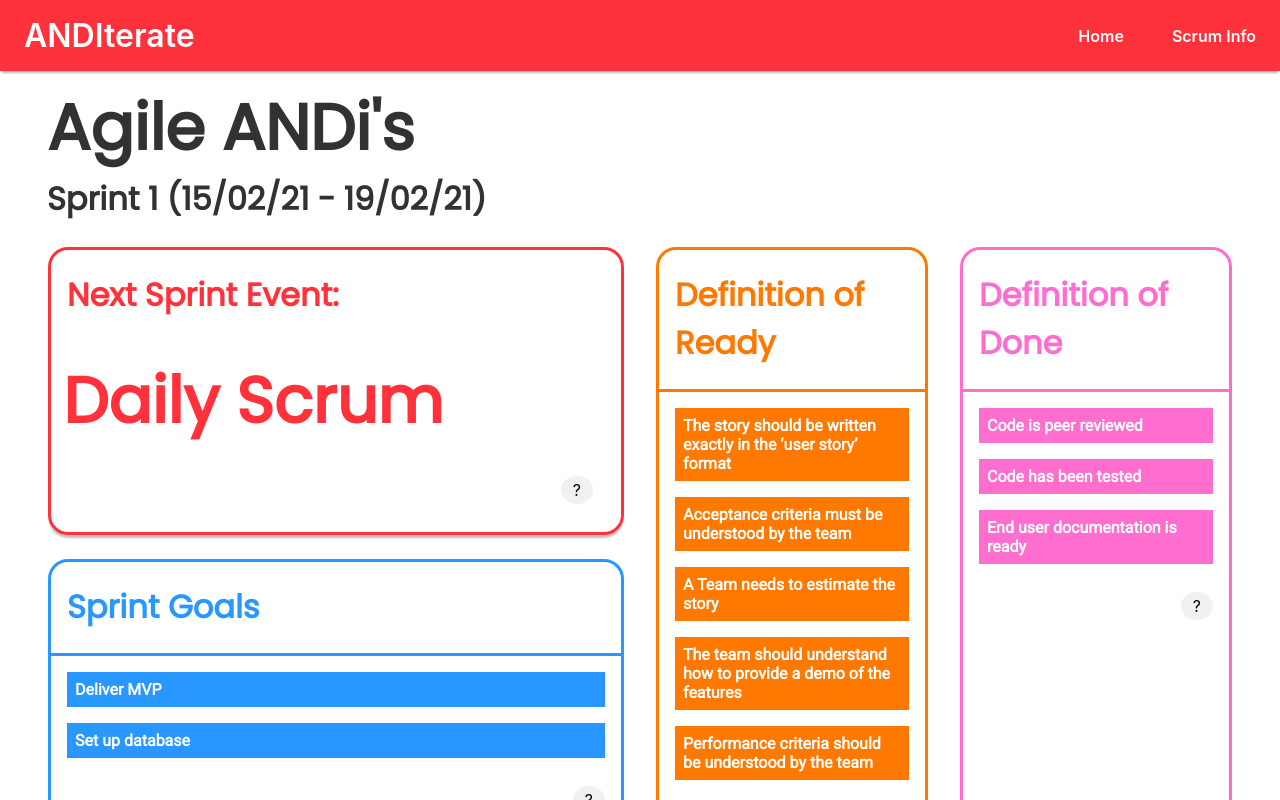
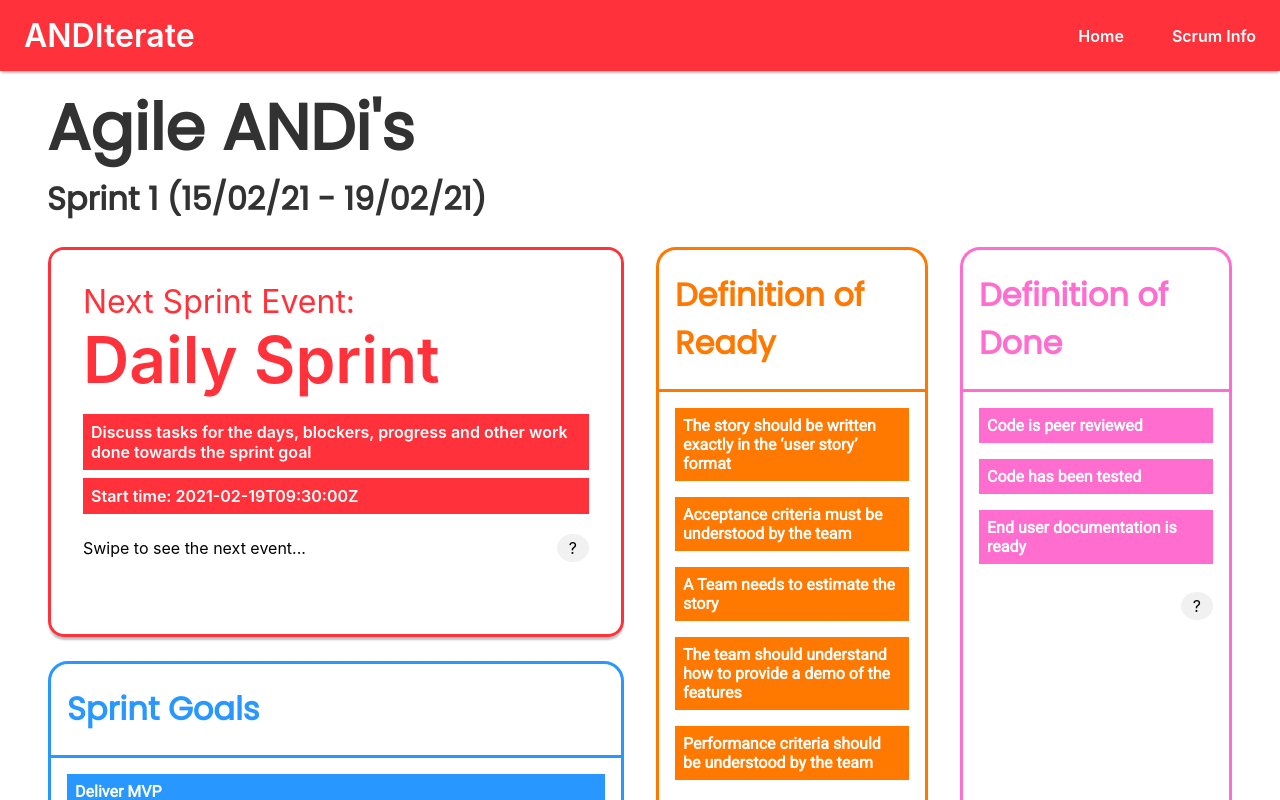
Before and after one commit to bhampton13/and-iterate, a React (Create React App) app: page / in a window 1280 px wide. Shown: the top 800 px of the page. Built offline with nearby package versions, Linux system fonts and the light colour scheme.

Commit message:
event-carousel

```diff
--- a/package.json
+++ b/package.json
@@ -8,6 +8,7 @@
     "@testing-library/jest-dom": "^5.11.4",
     "@testing-library/react": "^11.1.0",
     "@testing-library/user-event": "^12.1.10",
+    "pure-react-carousel": "^1.27.6",
     "react": "^17.0.1",
     "react-dom": "^17.0.1",
     "react-material-ui-carousel": "^2.1.2",
--- /dev/null
+++ b/src/components/EventCarousel.jsx
@@ -0,0 +1,98 @@
+import React, { useEffect, useState } from 'react'
+import styled from 'styled-components'
+import { Link } from 'react-router-dom';
+import Events from '../resources/data/events.json'
+import { media } from "../styles/theme"
+
+
+import { CarouselProvider, Slider, Slide, DotGroup, ButtonNext } from 'pure-react-carousel';
+import 'pure-react-carousel/dist/react-carousel.es.css';
+
+
+
+const Header = styled.p`
+    color: ${p => p.theme.colors.primaryRed};
+    font-size: 1.5rem;
+    // margin: 0.5rem 0;
+    margin: 0;
+
+
+    ${media.desktop `
+        font-size: 2rem;
+    `}
+
+`
+
+const Title = styled.div`
+    font-size: 3rem;
+    color: ${p => p.theme.colors.primaryRed};
+    font-weight: ${p => p.theme.h1.fontWeight};
+    margin-bottom: 1rem;
+
+    ${media.desktop`
+    font-size: 4rem;
+    `}
+`
+
+const Subtitle = styled.div`
+    font-size: 1rem;
+    font-weight: ${p => p.theme.h3.fontWeight};
+    background-color: ${p => p.theme.colors.primaryRed};
+    color: white;
+    padding: 0.5rem;
+    margin-bottom: 0.5rem;
+
+`
+
+const Text = styled.p`
+    font-size: 0.75rem;
+
+    ${media.desktop`
+    font-size: 1rem;
+    `}
+`
+
+const Card = styled.div`
+    background-color: white;
+    padding: 2rem;
+`
+
+const Linker = styled(Link)`
+  padding: 0.25rem 0.75rem;
+  text-decoration: none;
+  background-color: #f1f1f1;
+  border-radius: 100%;
+  color: black;
+  height: fit-content;
+`;
+
+const BottomContainer = styled.div`
+    display: flex;
+    flex-direction: row;
+    justify-content: space-between;
+    align-items: center;
+`
+
+const EventCarousel = () => {
+
+    return <CarouselProvider naturalSlideWidth={100} naturalSlideHeight={60} totalSlides={3} style={{ margin: '1.5rem 1rem', minWidth: '90%', maxWidth: '95%'}}>
+        <Slider style={{ boxShadow: '0 4px 2px -1px #c1c1c1', borderRadius: '1rem', border: 'solid 3px #FF323C', height: '24rem', maxHeight: '26rem' }}>
+            {Events.items.map((event) => {
+                return <Slide>
+                    <Card>
+                    <Header>Next Sprint Event:</Header>
+                    <Title>{event.summary}</Title>
+                    <Subtitle>{event.description}</Subtitle>
+                        <Subtitle>Start time: {event.start.dateTime.toString("yyyy-MM-dd")}</Subtitle>
+                    <BottomContainer>
+                    <Text>Swipe to see the next event...</Text>
+                    <Linker>?</Linker>
+                    </BottomContainer>
+                    </Card>
+                 </Slide>})}
+                 {/* <DotGroup dotNumbers={true}/> */}
+        </Slider>
+  </CarouselProvider>
+}
+
+export default EventCarousel
--- a/src/containers/Home.jsx
+++ b/src/containers/Home.jsx
@@ -8,6 +8,7 @@ import RetroActionsCard from '../components/cards/retroActionsCard';
 import DodCard from '../components/cards/dodCard';
 import DorCard from '../components/cards/dorCard';
 import EventCard from "../components/cards/SprintEvent"
+import EventCarousel from "../components/EventCarousel"
 
 const LeftContainer = styled.div`
     width: 100%;
@@ -79,7 +80,7 @@ const Home = () => {
             <SprintNo>Sprint 1 (15/02/21 - 19/02/21)</SprintNo>
             <BoxWrapper>
                 <LeftContainer>
-                    <EventCard />
+                    <EventCarousel />
                     <SprintGoalCard/>
                     <TeamMembersInfoBox/>
                 </LeftContainer>
```
Also changed, not shown: 1 other file (tests, documents, lock files or other folders).
